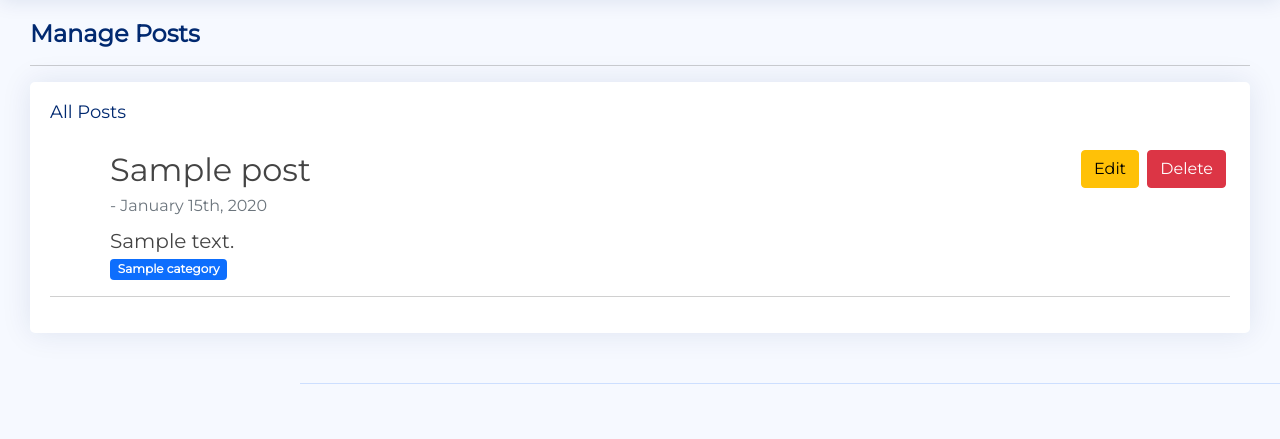
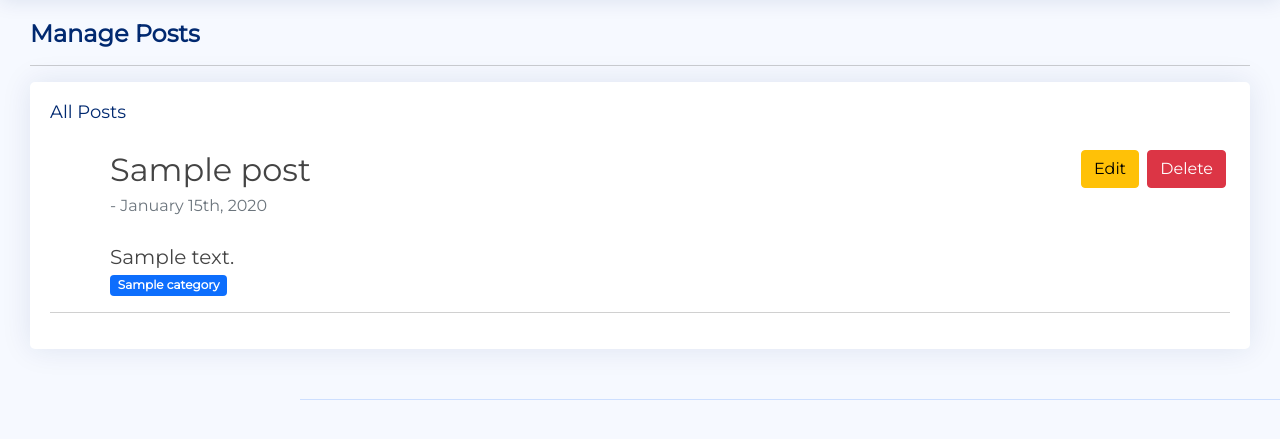
Before and after one commit to Aarush-Popli-zz/PHP-Blog, a PHP site: page /admin/manage_posts.php in a window 1280 px wide. Shown: the part 60-499 px from the top of the page. Run offline with PHP 8.4, Linux system fonts and the light colour scheme; the visitor is signed in with stand-in values (Sample User, id 1); tables that the repository leaves empty or names only in its code hold one stand-in row (values such as "Sample post"); some libraries are stand-ins or nearby versions.

Commit message:
minor changes

```diff
--- a/admin/manage_posts.php
+++ b/admin/manage_posts.php
@@ -22,7 +22,7 @@
                                 <a type="button" href="../includes/remove_post.php?id=<?=$p['id']?>" class="btn btn-danger">Delete</a>
                             </div><br>
                             <span class="text-small text-muted"><?=date('- F jS, Y', strtotime($p['created_at']))?></span>
-                            <div class="fs-5 mt-2"><?=$p['content']?></div>
+                            <div class="fs-5 mt-4"><?=$p['content']?></div>
                             <span class="badge bg-primary"><?=getCategory($db, $p['category_id'])?></span>
                         </div>
                         <hr>
--- a/post.php
+++ b/post.php
@@ -110,8 +110,7 @@
                                 <div class="card mb-3" style="max-width: 700px;">
                                     <div class="row g-0">
                                         <div class="col-md-5"
-                                            style="background-image: url('https://images.moneycontrol.com/static-mcnews/2020/04/stock-in-the-news-770x433.jpg');background-size: cover">
-                                            <!-- <img src="https://images.moneycontrol.com/static-mcnews/2020/04/stock-in-the-news-770x433.jpg" alt="..."> -->
+                                            style="background-image: url('images/<?=getPostThumb($db, $rpost['id'])?>');background-size: cover">
                                         </div>
                                         <div class="col-md-7">
                                             <div class="card-body">
```
Also changed, not shown: images/n.png (added).
